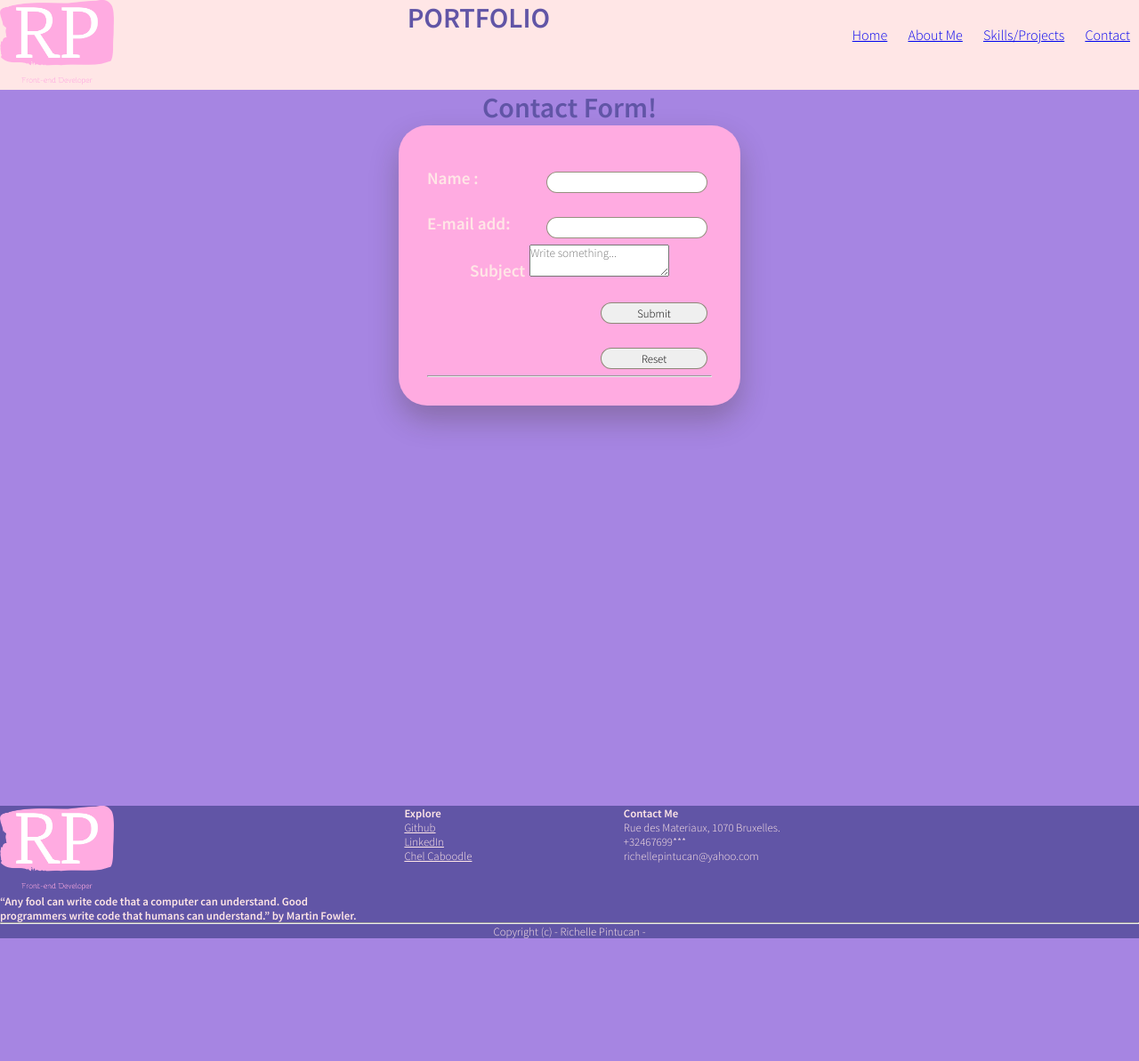
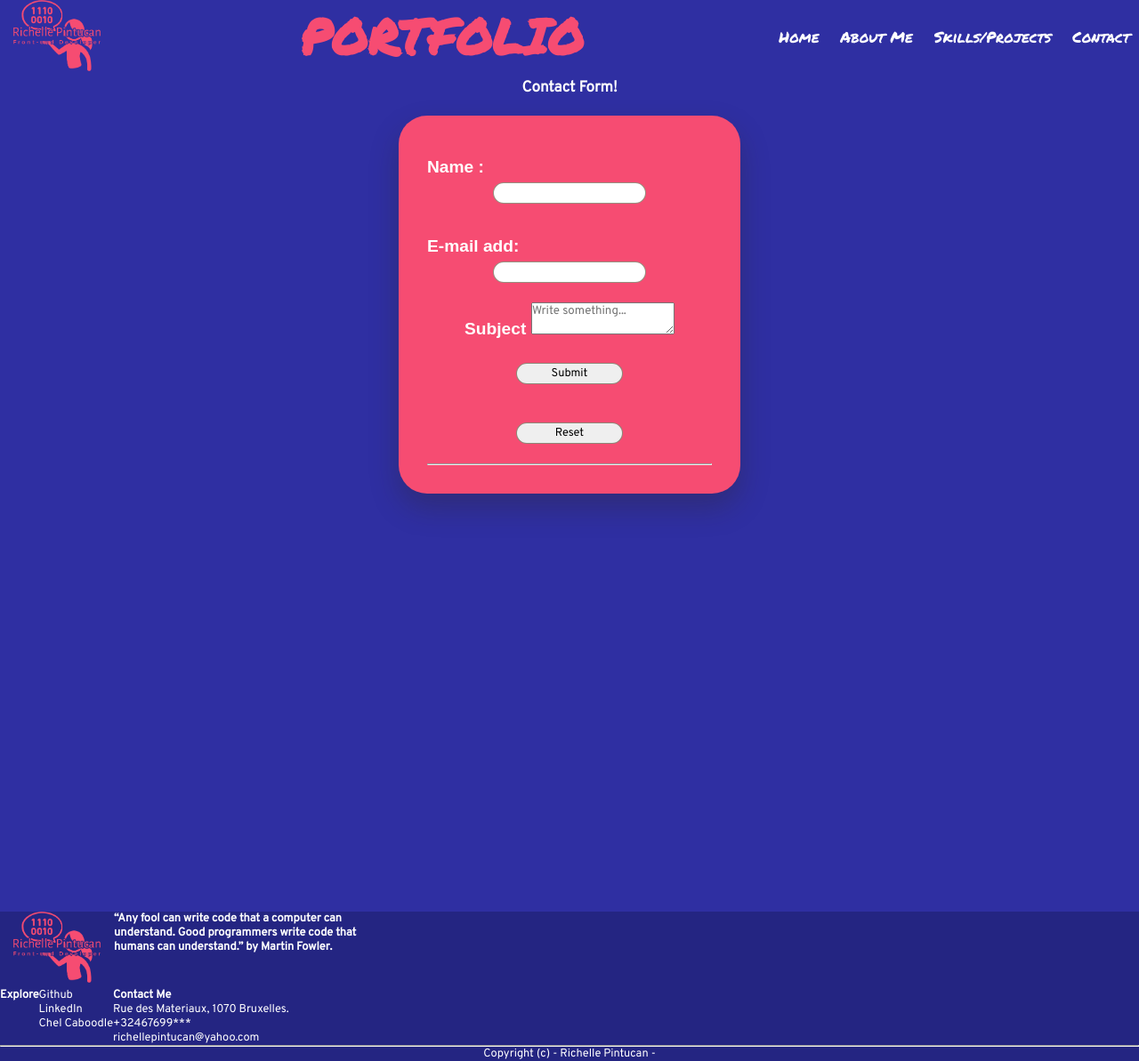
Before and after one commit to richellepintucan/Portfolio, a website: page contact.html in a window 1280 px wide. Shown: the whole page at 89% size. Before the commit the page ends 1055 px from the top, so only its background shows below. Drawn offline with Linux system fonts and the light colour scheme.

Commit message:
changed styles

```diff
--- a/contact.html
+++ b/contact.html
@@ -1,24 +1,25 @@
 <!DOCTYPE html>
 <html lang="en">
-
   <head>
     <meta charset="UTF-8" />
     <meta http-equiv="X-UA-Compatible" content="IE=edge" />
     <meta name="viewport" content="width=device-width, initial-scale=1.0" />
     <title>PORTFOLIO</title>
-    <link rel="icon" type="image/x-icon" href="./img/favicon.png">
+    <link rel="icon" type="image/x-icon" href="./img/favicon.png" />
     <link rel=" stylesheet" href="./styles/contact.css" />
-    <link rel="preconnect" href="https://fonts.googleapis.com">
-    <link rel="preconnect" href="https://fonts.gstatic.com" crossorigin>
-
+    <link rel="preconnect" href="https://fonts.googleapis.com" />
+    <link rel="preconnect" href="https://fonts.gstatic.com" crossorigin />
+    <link
+      href="https://fonts.googleapis.com/css?family=Overpass|Permanent+Marker"
+      rel="stylesheet"
+    />
   </head>
 
   <body>
     <header>
       <div class="container">
         <div class="logo">
-                <img src="./img/logo.png" alt="logo image" />
-
+          <img src="./img/logo-no-background.png" alt="logo image" />
         </div>
 
         <nav>
@@ -32,7 +33,6 @@
       </div>
       <div>
         <h1>PORTFOLIO</h1>
-
       </div>
 
       <hr class="clear" />
@@ -40,43 +40,47 @@
 
     <main>
       <h1 class="contact">Contact Form!</h1>
-
+      <br />
       <form method="post" action="" name="login">
         <div>
           <label class="left" for="name">Name :</label>
-                <input class="right" required id="name" type="name" name="name">
+          <input class="right" required id="name" type="name" name="name" />
         </div>
-            <hr class="clear">
+        <hr class="clear" />
         <div>
           <label class="left" for="email">E-mail add:</label>
-                <input class="right" required id="email" type="email" name="email">
+          <input class="right" required id="email" type="email" name="email" />
         </div>
-            <hr class="clear">
+        <hr class="clear" />
 
         <label for="subject">Subject</label>
-            <textarea id="subject" name="subject" placeholder="Write something..."></textarea>
-            <hr class="clear">
+        <textarea
+          id="subject"
+          name="subject"
+          placeholder="Write something..."
+        ></textarea>
+        <hr class="clear" />
 
         <div>
           <button class="right" type="submit">Submit</button>
         </div>
-            <hr class="clear">
+        <hr class="clear" />
 
         <div>
           <button class="right" type="reset">Reset</button>
         </div>
-            <hr class="clear">
-            <hr>
+        <hr class="clear" />
+        <hr />
       </form>
-        <hr class="clear">
-
+      <hr class="clear" />
+      <br />
     </main>
 
     <footer>
       <div class="footer-head container">
         <div class="left-footer left">
           <div class="logo">
-                    <img src="/img/logo.png" alt="footer logo" />
+            <img src="/img/logo-no-background.png" alt="footer logo" />
           </div>
           <div class="slogan">
             <h3>
@@ -119,7 +123,7 @@
         <div class="footer-foot">
           <p>Copyright (c) - Richelle Pintucan -</p>
         </div>
+      </div>
     </footer>
   </body>
-
 </html>
--- a/styles/contact.css
+++ b/styles/contact.css
@@ -1,9 +1,7 @@
-@import url("https://fonts.googleapis.com/css?family=Source+Sans+Pro:300italic,600italic,300,600");
-
 *,
 *::before,
 *::after {
-  font-family: "Source Sans Pro", sans-serif;
+  font-family: "Overpass", sans-serif;
   margin: 0;
   padding: 0;
   box-sizing: border-box;
@@ -11,15 +9,17 @@
 
 h1 {
   text-align: center;
-  color: #6155a6;
+  color: #f64c72;
+  font-family: "Permanent Marker", cursive;
+  font-size: 55px;
 }
 
 a {
-  text-decoration: underline;
+  text-decoration: none;
 }
 
 a:hover {
-  background-color: #ffabe1;
+  background-color: #f64c72;
 }
 
 nav ul {
@@ -32,21 +32,22 @@ nav li {
 
 a,
 p,
-h1,
 h2,
 h3,
 h4,
 h5,
 h6 {
-  font-family: "Source Sans Pro", sans-serif;
+  font-family: "Overpass", sans-serif;
+  font-size: 17px;
+  color: white;
 }
 
 .left {
-  float: left;
+  display: flex;
 }
 
 .right {
-  float: right;
+  direction: flex;
 }
 
 .clear {
@@ -61,7 +62,7 @@ h6 {
 }
 
 header {
-  background-color: #ffe6e6;
+  background-color: #2f2fa2;
 }
 
 header .logo {
@@ -83,23 +84,24 @@ header nav li {
 }
 
 header nav a {
-  font-family: "Source Sans Pro", sans-serif;
+  font-family: "Permanent Marker", cursive;
 }
 
 header nav a h1,
 h2,
 h3 {
-  color: #6155a6;
-  font-weight: bolder;
+  color: white;
+  font-weight: bold;
 }
 
 body {
-  background-color: #a685e2;
+  background-color: #2f2fa2;
 }
 
 .contact {
-  color: #6155a6;
-  font-weight: bolder;
+  color: white;
+  font-family: "Overpass", sans-serif;
+  font-size: 17px;
   text-align: center;
 }
 
@@ -168,12 +170,12 @@ main form.big-form button {
 main form {
   font-size: 1.5em;
   font-weight: bolder;
-  color: #ffe6e6;
+  color: white;
   width: 30%;
   margin: 0 auto 64px;
   padding: 32px;
   border-radius: 32px;
-  background-color: #ffabe1;
+  background-color: #f64c72;
   box-shadow: 0px 16px 32px rgba(46, 34, 3, 0.25);
   text-align: center;
 }
@@ -193,8 +195,11 @@ form div {
 }
 
 footer {
-  background-color: #6155a6;
+  background-color: #242582;
   margin-top: 30%;
+}
+
+.footer-head container {
 }
 
 footer p,
@@ -202,14 +207,14 @@ footer h1,
 footer h2,
 footer h3,
 footer a {
-  color: #ffe6e6;
+  color: white;
   font-size: 0.8em;
 }
 
 footer p,
 footer a,
 footer h3 {
-  color: #ffe6e6;
+  color: white;
 }
 
 .left-footer,
--- a/styles/index.css
+++ b/styles/index.css
@@ -1,9 +1,7 @@
-@import url("https://fonts.googleapis.com/css?family=Source+Sans+Pro:300italic,600italic,300,600");
-
 *,
 *::before,
 *::after {
-  font-family: "Source Sans Pro", sans-serif;
+  font-family: "Overpass", sans-serif;
   margin: 0;
   padding: 0;
   box-sizing: border-box;
@@ -11,7 +9,9 @@
 
 h1 {
   text-align: center;
-  color: #6155a6;
+  color: #f64c72;
+  font-family: "Permanent Marker", cursive;
+  font-size: 55px;
 }
 
 a {
@@ -19,7 +19,7 @@ a {
 }
 
 a:hover {
-  background-color: #ffabe1;
+  background-color: #f64c72;
 }
 
 nav ul {
@@ -32,21 +32,28 @@ nav li {
 
 a,
 p,
-h1,
 h2,
 h3,
 h4,
 h5,
 h6 {
-  font-family: "Source Sans Pro", sans-serif;
+  font-family: "Overpass", sans-serif;
+  font-size: 17px;
+  color: white;
 }
 
 .left {
-  float: left;
+  display: flex;
+  flex-direction: row;
+  align-items: center;
+  justify-content: center;
 }
 
 .right {
-  float: right;
+  display: flex;
+  flex-direction: row;
+  align-items: center;
+  justify-content: center;
 }
 
 .clear {
@@ -54,13 +61,14 @@ h6 {
   clear: both;
   margin: 0;
 }
+
 .container {
   width: 100%;
   margin: 0 auto;
 }
 
 header {
-  background-color: #ffe6e6;
+  background-color: #2f2fa2;
 }
 
 header .logo {
@@ -82,30 +90,30 @@ header nav li {
 }
 
 header nav a {
-  font-family: "Source Sans Pro", sans-serif;
+  font-family: "Permanent Marker", cursive;
 }
 
 header nav a h1,
 h2,
 h3 {
-  color: #6155a6;
+  color: white;
   font-weight: bolder;
 }
 
 body {
-  background-color: #a685e2;
+  background-color: #2f2fa2;
 }
 
 p {
-  color: #ffe6e6;
+  color: white;
   font-weight: bold;
 }
 
 footer {
-  background-color: #6155a6;
+  background-color: #242582;
 }
 
-.footer-head container {
+.footer-head-container {
 }
 
 footer p,
@@ -113,14 +121,14 @@ footer h1,
 footer h2,
 footer h3,
 footer a {
-  color: #ffe6e6;
+  color: white;
   font-size: 0.8em;
 }
 
 footer p,
 footer a,
 footer h3 {
-  color: #ffe6e6;
+  color: white;
 }
 
 .left-footer,
```
Also changed, not shown: index.html (+28 -30 lines), README.md, img/favicon.png, img/logo-no-background.png (added), img/logo.png (deleted). Lines whose indentation alone changed are shown as unchanged.
